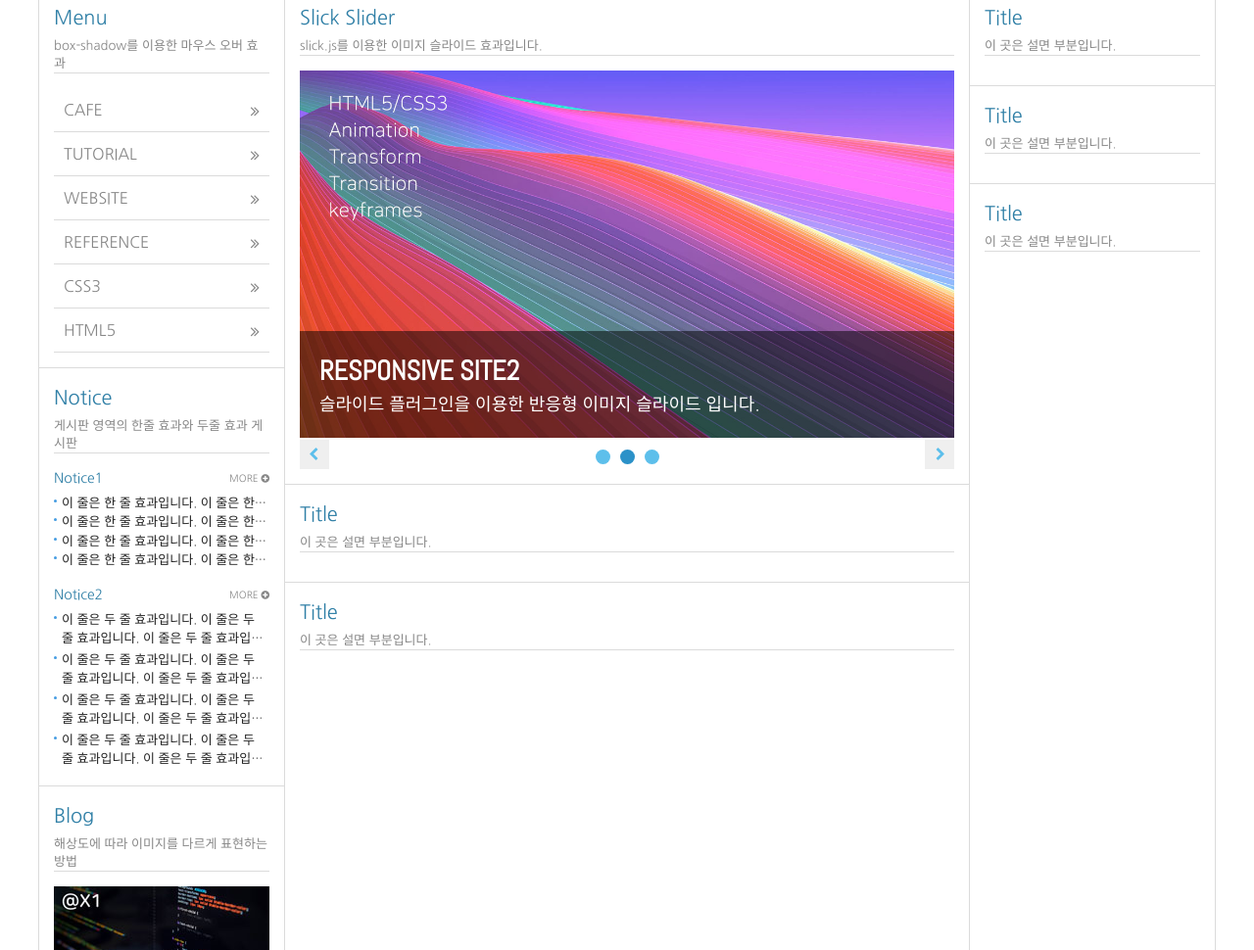
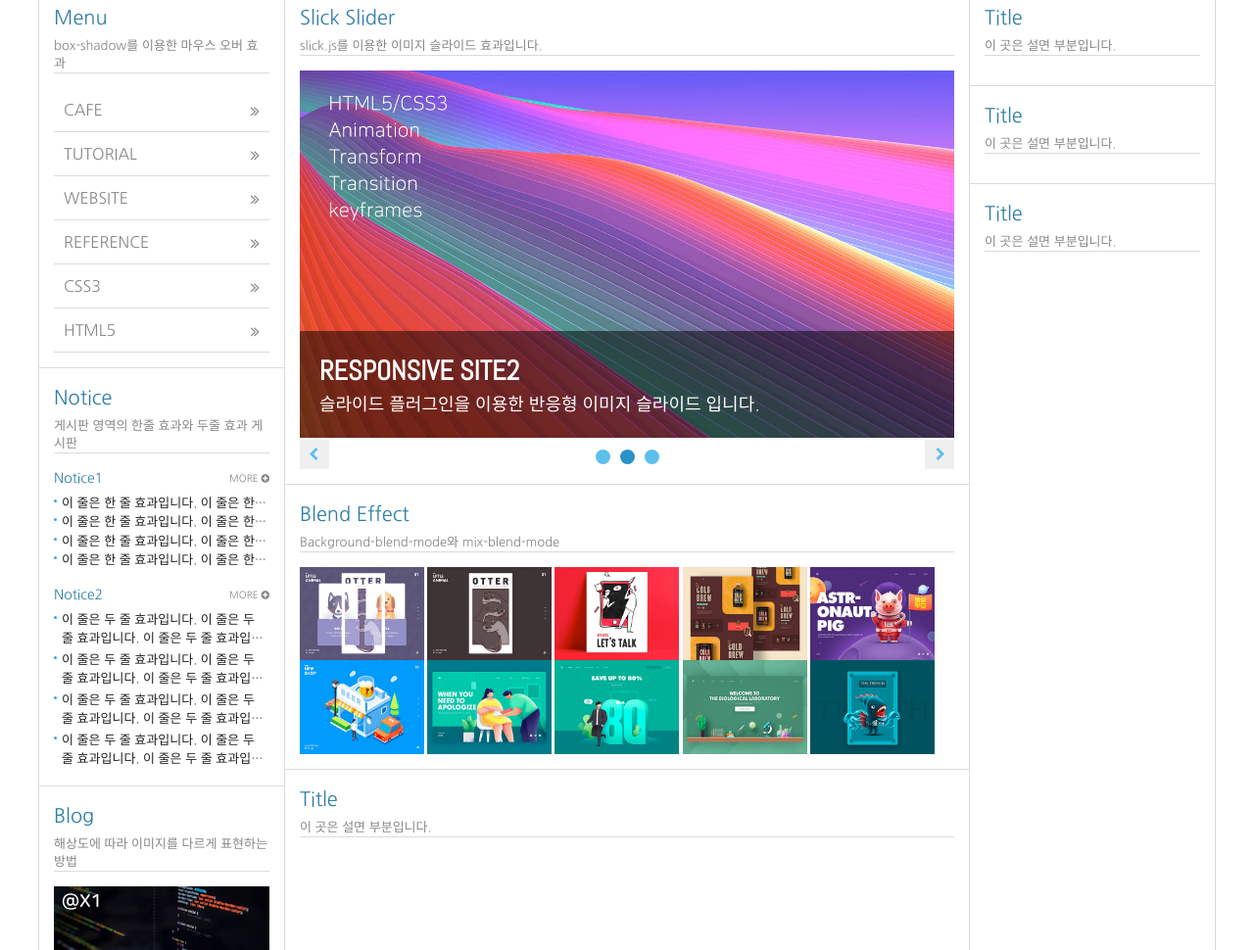
Before and after one commit to sungmin414/Html_Css_Js, a plain HTML site: page responsive/html/index.html in a window 1280 px wide. Shown: the part 408-1378 px from the top of the page at 98% size. Drawn offline with Linux system fonts and the light colour scheme; a web font is replaced by a local one.

Commit message:
라이트 박스설정

```diff
--- a/responsive/html/css/reset.css
+++ b/responsive/html/css/reset.css
@@ -29,6 +29,13 @@ button{border: 0;}
 /* 반응형 이미지 */
 img {width: 100%;}
 
+/* clearfix */
+.clearfix{*zoom:1;}
+.clearfix:before, .clearfix:after {
+	display: block; content: ''; line-height: 0;
+}
+.clearfix:after{clear: both;}
+
 /* IR 효과 */
 /* 의미있는 이미지의 대체 텍스트를 제공하는 경우(Phark Method) */
 .ir_pm {display:block; overflow:hidden; font-size:0; line-height:0; text-indent:-9999px;}
--- a/responsive/html/css/style.css
+++ b/responsive/html/css/style.css
@@ -541,6 +541,10 @@ body {
     position: absolute; left: 11px; top: 8px;
 }
 
+/* 라이트 박스 */
+.square a{float: left; width: 19%; margin-right: 0.5%;}
+.square a img{width: 100%; display: block;}
+
 /*미디어쿼리*/
 /*화면너비 0 ~ 1220px*/
 @media (max-width: 1220px){
@@ -559,11 +563,16 @@ body {
     #contents .container {
         border: 0;
     }
+    .square a{width: 24%;}
+    .square a:nth-child(5n){display: none;}
 
 }
 
 /*화면너비 0 ~ 1024px*/
-@media (max-width: 1024px) {}
+@media (max-width: 1024px) {
+    .square a{width: 32.3333%;}
+    .square a:nth-child(5){display: block;}
+}
 
 
 /*화면너비 0 ~ 960px*/
@@ -695,6 +704,8 @@ body {
     .slider figcation{padding: 10px;}
     .slider figcation em{font-size: 18px; }
     .slider figcation span{font-size: 14px; }
+    .square a{width: 49%;}
+    .square a:nth-child(5){display: none;}
 }
 
 
@@ -711,4 +722,6 @@ body {
     .nav>div:last-child li {
         width: 100%;
     }
+    .square a{width: 100%; margin-right: 0; margin-left: 0;}
+
 }
--- a/responsive/html/index.html
+++ b/responsive/html/index.html
@@ -13,6 +13,7 @@
     <link rel="stylesheet" type="text/css" href="css/style.css">
     <link rel="stylesheet" type="text/css" href="css/font-awesome.css">
     <link rel="stylesheet" type="text/css" href="css/slick.css">
+    <link rel="stylesheet" type="text/css" href="css/lightgallery.css">
 
     <!-- Facebook meta tags -->
     <meta property="og:type" content="article" />
@@ -263,10 +264,22 @@
                         </article>
                         <!-- // col4 -->
                         <article class="column col5">
-                            <h4 class="col_title">Title</h4>
-                            <p class="col_desc">이 곳은 설면 부분입니다.</p>
-                            <!-- 	 -->
-                            <!-- // -->
+                            <h4 class="col_title">Blend Effect</h4>
+                            <p class="col_desc">Background-blend-mode와 mix-blend-mode</p>
+                            <!-- lightbox	 -->
+                            <div class="lightbox square clearfix">
+                                <a href="img/light01_s.jpg"><img src="img/light01.jpg" alt="이미지"></a>
+                                <a href="img/light02_s.jpg"><img src="img/light02.jpg" alt="이미지"></a>
+                                <a href="img/light03_s.jpg"><img src="img/light03.jpg" alt="이미지"></a>
+                                <a href="img/light04_s.jpg"><img src="img/light04.jpg" alt="이미지"></a>
+                                <a href="img/light05_s.jpg"><img src="img/light05.jpg" alt="이미지"></a>
+                                <a href="img/light06_s.jpg"><img src="img/light06.jpg" alt="이미지"></a>
+                                <a href="img/light07_s.jpg"><img src="img/light07.jpg" alt="이미지"></a>
+                                <a href="img/light08_s.jpg"><img src="img/light08.jpg" alt="이미지"></a>
+                                <a href="img/light09_s.jpg"><img src="img/light09.jpg" alt="이미지"></a>
+                                <a href="img/light10_s.jpg"><img src="img/light10.jpg" alt="이미지"></a>
+                            </div>
+                            <!-- //lightbox -->
                         </article>
                         <!-- // col5 -->
                         <article class="column col6">
@@ -316,7 +329,11 @@
     <script src="js/jquery.min_1.12.4.js"></script>
     <script src="js/modernizr-custom.js"></script>
     <script src="js/slick.min.js"></script>
+    <script src="js/lightgallery.min.js"></script>
     <script>
+    //라이트박스
+        $(".lightbox").lightGallery({
+        });
 	//이미지 슬라이더
 	    $(".slider").slick({
 			dots: true,
```
